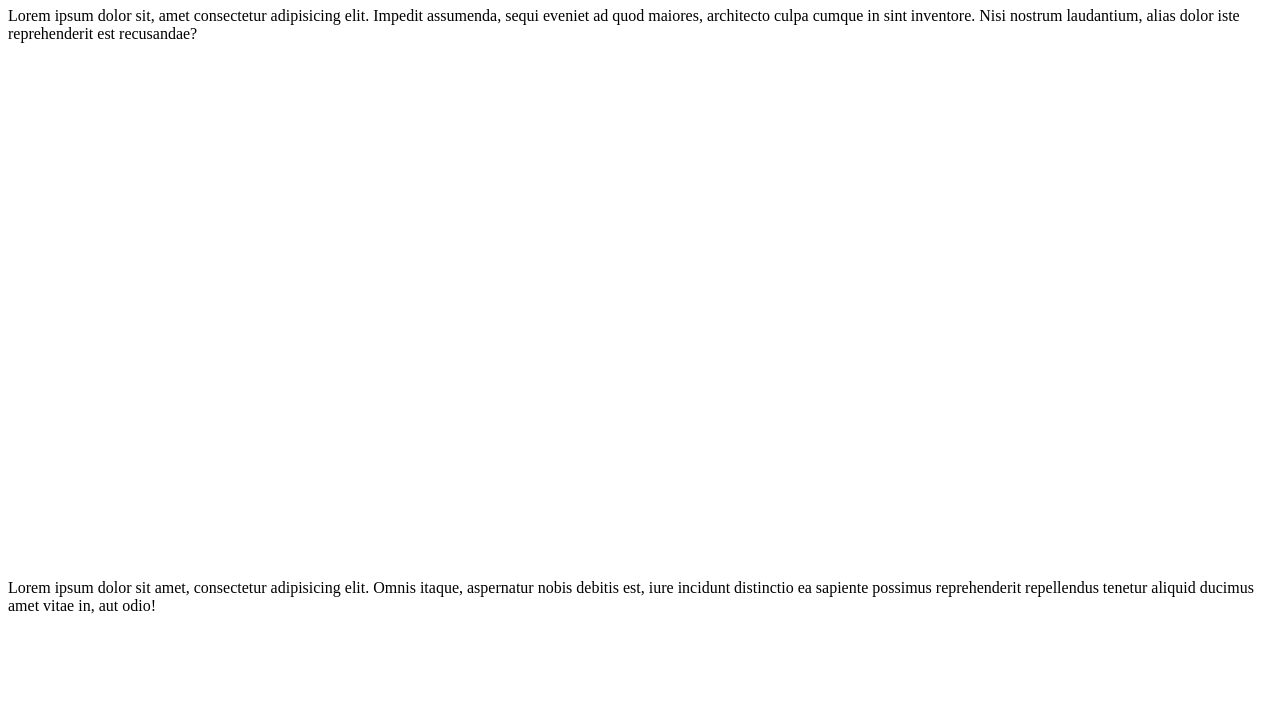
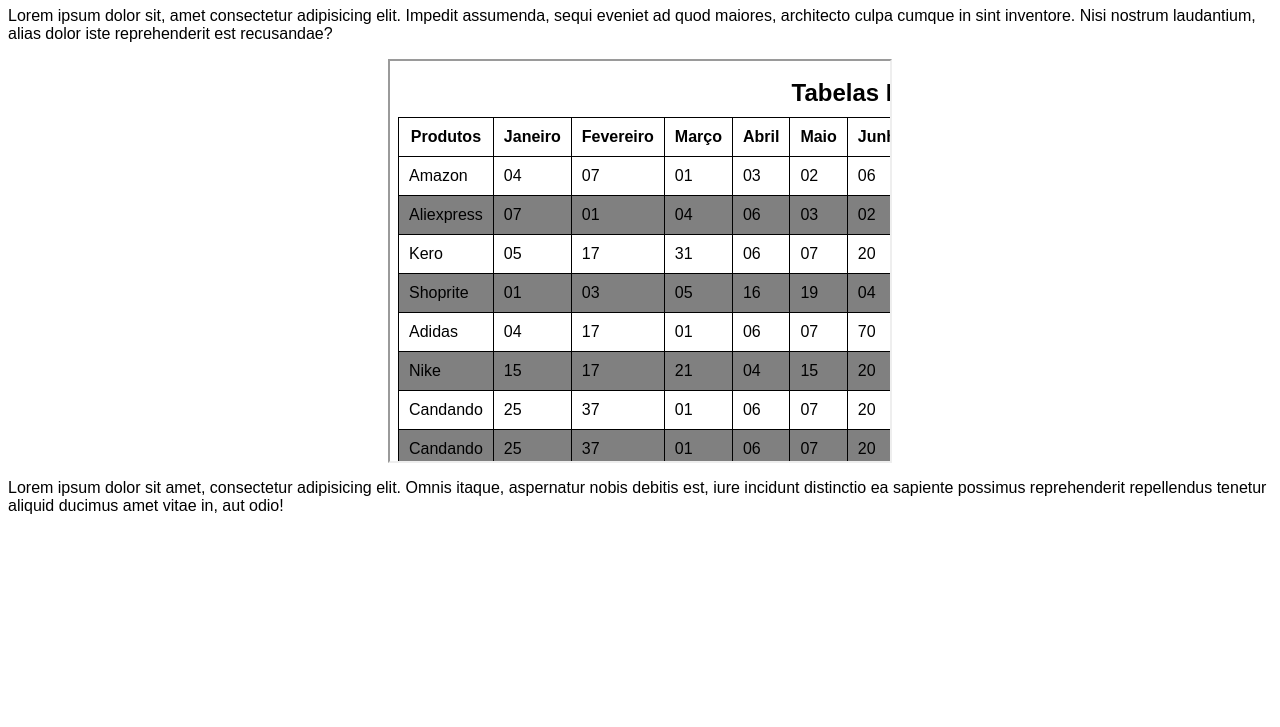
Before and after one commit to rosariotiago/HTML-CSS, a plain HTML site: page Exercicios/ex024/iframe002.html in a window 1280 px wide. Shown: the part 73-800 px from the top of the page. Drawn offline with Linux system fonts and the light colour scheme.

Commit message:
Atualizei o meu iframe

```diff
--- a/Exercicios/ex024/iframe002.html
+++ b/Exercicios/ex024/iframe002.html
@@ -4,11 +4,22 @@
     <meta charset="UTF-8">
     <meta name="viewport" content="width=device-width, initial-scale=1.0">
     <title>iframe</title>
+    <style>
+        body {
+            font-family: Arial, Helvetica, sans-serif;
+        }
+
+        iframe {
+            display: block;
+            margin: auto;
+            color: black;
+        }
+    </style>
 </head>
 <body>
     <h1>Teste com iframe</h1>
     <p>Lorem ipsum dolor sit, amet consectetur adipisicing elit. Impedit assumenda, sequi eveniet ad quod maiores, architecto culpa cumque in sint inventore. Nisi nostrum laudantium, alias dolor iste reprehenderit est recusandae?</p>
-    <iframe src="file:///C:/Users/Ros%C3%A1rio%20Tiago/Documents/Estudos/HTML-CSS/Exercicios/ex024/pag001.html" frameborder="0" height="500" width="500"></iframe>
+    <iframe src="paginas-exerício/pag001.html" frameborder="1" height="400" width="500"></iframe>
     <p>Lorem ipsum dolor sit amet, consectetur adipisicing elit. Omnis itaque, aspernatur nobis debitis est, iure incidunt distinctio ea sapiente possimus reprehenderit repellendus tenetur aliquid ducimus amet vitae in, aut odio!</p>
 </body>
 </html>
--- a/Exercicios/ex024/pag001.html
+++ b/Exercicios/ex024/paginas-exerício/pag001.html
@@ -7,12 +7,13 @@
     <style>
         body {
             font-family: Arial, Helvetica, sans-serif;
-            background-color: lightgray;
+            background-color: white;
             color: white;
         }
 
          body {
             font-family: Arial, Helvetica, sans-serif;
+            color: black;
         }
         table {
             width: 900px;
@@ -26,6 +27,7 @@
         caption {
             font-size: 1.5em;
             padding: 10px;
+            font-weight: bold;
         }
         th, td {
             border: 1px solid black;
```
